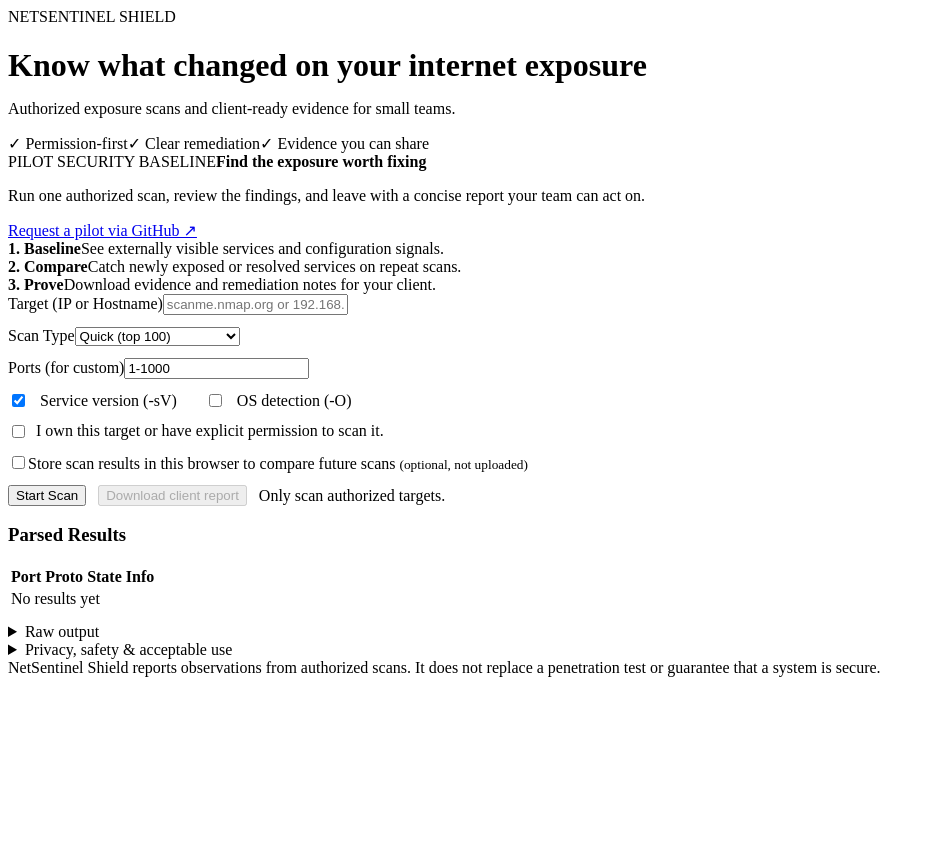
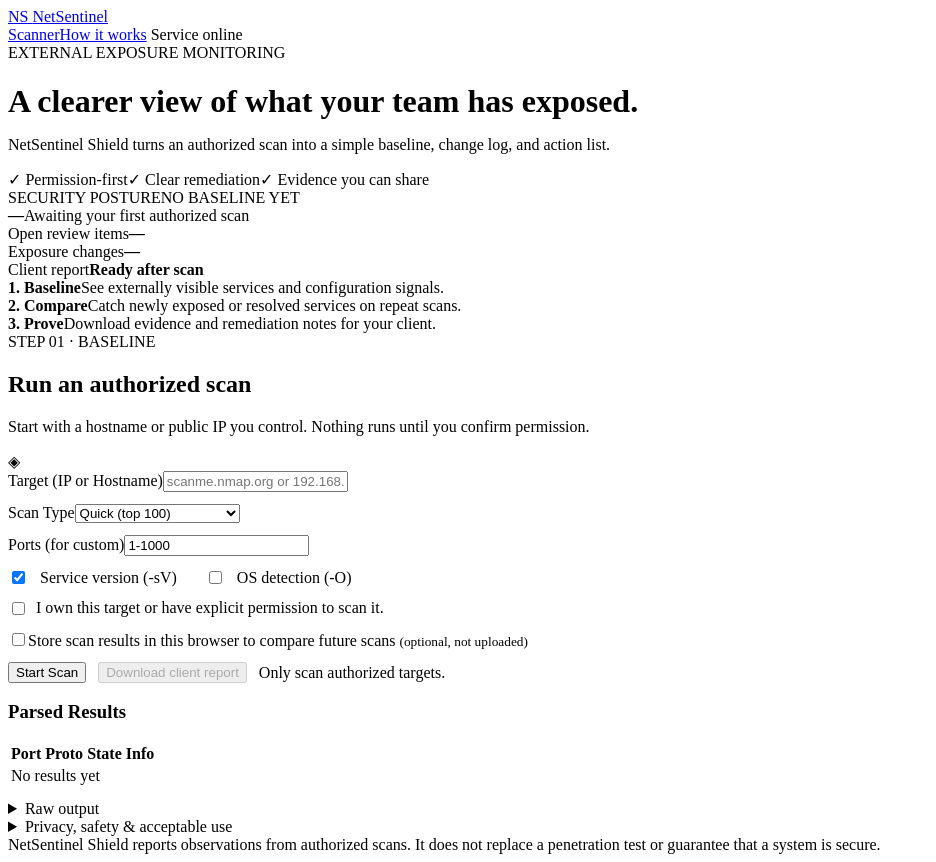
Before and after one commit to Mango1504/Network-Scanner, a React (Vite) app in the folder Network Scanner/frontend/: page / in a window 1280 px wide. Shown: the whole page, without its empty margins (0-936 px from the left). Before the commit the page ends 800 px from the top, so only its background shows below. Built offline with nearby package versions, Linux system fonts and the light colour scheme; the HTML template or start-up script is replaced by a standard one.

Commit message:
Redesign Shield product experience

```diff
--- a/Network Scanner/frontend/src/App.jsx
+++ b/Network Scanner/frontend/src/App.jsx
@@ -4,26 +4,29 @@
 export default function App() {
   return (
     <div className="container">
+      <nav className="topbar"><a className="brand" href="/">NS <span>NetSentinel</span></a><div className="nav-links"><a href="#scanner">Scanner</a><a href="#how-it-works">How it works</a><span className="status-pill"><i></i> Service online</span></div></nav>
       <header className="hero">
         <div>
-          <div className="eyebrow">NETSENTINEL SHIELD</div>
-          <h1 style={{marginBottom:8}}>Know what changed on your internet exposure</h1>
-          <p className="subtitle">Authorized exposure scans and client-ready evidence for small teams.</p>
+          <div className="eyebrow">EXTERNAL EXPOSURE MONITORING</div>
+          <h1 style={{marginBottom:8}}>A clearer view of what your team has exposed.</h1>
+          <p className="subtitle">NetSentinel Shield turns an authorized scan into a simple baseline, change log, and action list.</p>
           <div className="trust-row"><span>✓ Permission-first</span><span>✓ Clear remediation</span><span>✓ Evidence you can share</span></div>
         </div>
-        <div className="offer-card">
-          <span className="offer-label">PILOT SECURITY BASELINE</span>
-          <strong>Find the exposure worth fixing</strong>
-          <p>Run one authorized scan, review the findings, and leave with a concise report your team can act on.</p>
-          <a href="https://github.com/Mango1504" target="_blank" rel="noreferrer" className="link-button">Request a pilot via GitHub ↗</a>
+        <div className="posture-card">
+          <div className="posture-top"><span>SECURITY POSTURE</span><span className="muted-label">NO BASELINE YET</span></div>
+          <div className="posture-score"><strong>—</strong><span>Awaiting your first authorized scan</span></div>
+          <div className="posture-line"><i></i><span>Open review items</span><b>—</b></div>
+          <div className="posture-line"><i></i><span>Exposure changes</span><b>—</b></div>
+          <div className="posture-line"><i></i><span>Client report</span><b>Ready after scan</b></div>
         </div>
       </header>
-      <div className="product-grid">
+      <div className="product-grid" id="how-it-works">
         <div className="product-point"><b>1. Baseline</b><span>See externally visible services and configuration signals.</span></div>
         <div className="product-point"><b>2. Compare</b><span>Catch newly exposed or resolved services on repeat scans.</span></div>
         <div className="product-point"><b>3. Prove</b><span>Download evidence and remediation notes for your client.</span></div>
       </div>
-      <div className="card">
+      <div className="card scanner-card" id="scanner">
+        <div className="card-heading"><div><span className="step-label">STEP 01 · BASELINE</span><h2>Run an authorized scan</h2><p>Start with a hostname or public IP you control. Nothing runs until you confirm permission.</p></div><div className="shield-mark">◈</div></div>
         <NetworkScanner />
       </div>
       <footer className="footer-note">NetSentinel Shield reports observations from authorized scans. It does not replace a penetration test or guarantee that a system is secure.</footer>
--- a/Network Scanner/frontend/src/styles.css
+++ b/Network Scanner/frontend/src/styles.css
@@ -1,24 +1,44 @@
 html,body,#root { height: 100%; }
-body { font-family: Inter, ui-sans-serif, system-ui, -apple-system, "Segoe UI", Roboto, "Helvetica Neue", Arial; margin:0; background:#f6f7fb; color:#0f172a; }
-.container { max-width: 1000px; margin: 36px auto; padding: 24px; }
-.hero { display:grid; grid-template-columns:1.45fr .85fr; gap:28px; align-items:start; margin-bottom:22px; }
-.card { background: white; padding: 18px; border-radius: 12px; box-shadow: 0 6px 18px rgba(12,12,12,0.06); }
-.eyebrow { color:#2563eb; font-size:12px; font-weight:800; letter-spacing:.14em; }
-h1 { font-size: clamp(28px, 5vw, 44px); letter-spacing:-.04em; margin-top:8px; }
-.subtitle { color:#64748b; margin:0 0 22px; font-size:16px; }
+body { font-family: Inter, ui-sans-serif, system-ui, -apple-system, "Segoe UI", Roboto, "Helvetica Neue", Arial; margin:0; background:linear-gradient(180deg,#f4f7fb 0%,#f8fafc 60%); color:#0f172a; }
+.container { max-width: 1160px; margin: 0 auto; padding: 22px 28px 32px; }
+.topbar { display:flex; align-items:center; justify-content:space-between; margin-bottom:72px; }
+.brand { color:#0f172a; text-decoration:none; font-weight:800; letter-spacing:-.03em; display:flex; align-items:center; gap:9px; }
+.brand::first-letter { color:#2563eb; }
+.brand span { font-weight:700; }
+.nav-links { display:flex; align-items:center; gap:24px; font-size:13px; }
+.nav-links a { color:#64748b; text-decoration:none; }
+.status-pill { background:#ecfdf5; border:1px solid #bbf7d0; color:#166534; border-radius:999px; padding:7px 10px; font-weight:700; }
+.status-pill i { display:inline-block; width:6px; height:6px; border-radius:50%; background:#22c55e; margin:0 6px 1px 0; }
+.hero { display:grid; grid-template-columns:1.35fr .85fr; gap:56px; align-items:center; margin-bottom:38px; }
+.eyebrow, .step-label { color:#2563eb; font-size:11px; font-weight:800; letter-spacing:.14em; }
+h1 { font-size: clamp(38px, 5.4vw, 66px); line-height:1.04; letter-spacing:-.065em; margin-top:12px; max-width:720px; }
+.subtitle { color:#64748b; margin:0 0 24px; font-size:17px; line-height:1.55; max-width:610px; }
 .trust-row { display:flex; gap:14px; flex-wrap:wrap; color:#475569; font-size:13px; }
-.offer-card { background:#0f172a; color:white; padding:20px; border-radius:14px; box-shadow:0 12px 28px rgba(15,23,42,.16); }
-.offer-label { color:#93c5fd; font-size:11px; font-weight:800; letter-spacing:.12em; }
-.offer-card strong { display:block; font-size:21px; margin:10px 0 8px; }
-.offer-card p { color:#cbd5e1; line-height:1.5; font-size:14px; }
-.link-button { display:inline-block; background:#60a5fa; color:#07111f; padding:10px 13px; border-radius:8px; text-decoration:none; font-weight:700; font-size:13px; }
+.posture-card { background:#101b35; color:white; padding:22px; border-radius:18px; box-shadow:0 18px 45px rgba(15,23,42,.18); position:relative; overflow:hidden; }
+.posture-card::after { content:""; position:absolute; width:180px; height:180px; border-radius:50%; border:1px solid rgba(147,197,253,.16); right:-55px; top:-65px; box-shadow:0 0 0 18px rgba(147,197,253,.04),0 0 0 36px rgba(147,197,253,.025); }
+.posture-top { display:flex; justify-content:space-between; color:#93c5fd; font-size:10px; font-weight:800; letter-spacing:.12em; }
+.muted-label { color:#94a3b8; font-size:9px; }
+.posture-score { display:flex; align-items:end; gap:12px; margin:28px 0 24px; }
+.posture-score strong { font-size:64px; line-height:.8; letter-spacing:-.08em; }
+.posture-score span { color:#cbd5e1; font-size:12px; max-width:125px; line-height:1.35; }
+.posture-line { display:flex; align-items:center; gap:10px; border-top:1px solid rgba(148,163,184,.18); padding:13px 0 0; margin-top:13px; font-size:12px; color:#cbd5e1; }
+.posture-line i { width:7px; height:7px; border-radius:50%; background:#64748b; }
+.posture-line b { margin-left:auto; color:#94a3b8; font-size:11px; font-weight:600; }
+.card { background: white; padding: 24px; border-radius: 18px; box-shadow: 0 10px 30px rgba(15,23,42,0.06); border:1px solid #e7edf5; }
+.scanner-card { scroll-margin-top:20px; }
+.card-heading { display:flex; justify-content:space-between; border-bottom:1px solid #eef2f7; padding-bottom:20px; margin-bottom:22px; }
+.card-heading h2 { margin:7px 0 5px; font-size:24px; letter-spacing:-.035em; }
+.card-heading p { margin:0; color:#64748b; font-size:13px; }
+.shield-mark { width:42px; height:42px; display:grid; place-items:center; border-radius:12px; background:#eff6ff; color:#2563eb; font-size:22px; }
 .product-grid { display:grid; grid-template-columns:repeat(3,1fr); gap:12px; margin-bottom:16px; }
 .product-point { background:rgba(255,255,255,.72); border:1px solid #e6e9ef; border-radius:10px; padding:13px; }
 .product-point b, .product-point span { display:block; }
 .product-point b { color:#0f3d73; margin-bottom:4px; }
 .product-point span { color:#64748b; font-size:13px; line-height:1.4; }
-.input, textarea, select { width:100%; padding:10px 12px; border-radius:8px; border:1px solid #e6e9ef; }
-.btn { background:#0f172a; color:white; padding:10px 14px; border-radius:999px; border:none; cursor:pointer; }
+.input, textarea, select { width:100%; padding:12px 13px; margin-top:7px; border-radius:9px; border:1px solid #dce4ef; box-sizing:border-box; background:#fbfdff; color:#0f172a; }
+.input:focus, select:focus { outline:3px solid #dbeafe; border-color:#60a5fa; }
+.btn { background:#2563eb; color:white; padding:11px 16px; border-radius:9px; border:none; cursor:pointer; font-weight:700; box-shadow:0 5px 12px rgba(37,99,235,.18); }
+.btn:disabled { opacity:.5; cursor:not-allowed; box-shadow:none; }
 .small { font-size:13px; color:#64748b; }
 .privacy-choice { display:flex; gap:8px; align-items:flex-start; color:#475569; font-size:13px; }
 .privacy-choice small { color:#64748b; }
@@ -38,5 +58,5 @@
 .change-row.closed b { color:#15803d; }
 .change-row small { color:#64748b; }
 @media (max-width: 640px) { .container { margin:12px auto; padding:14px; } .summary-grid { grid-template-columns:1fr; } .change-row { grid-template-columns:1fr 1fr; } .change-row small { grid-column:1 / -1; } }
-@media (max-width: 760px) { .hero, .product-grid { grid-template-columns:1fr; } }
+@media (max-width: 760px) { .container { padding:18px 16px 28px; } .topbar { margin-bottom:44px; } .nav-links a { display:none; } .hero, .product-grid { grid-template-columns:1fr; } .hero { gap:28px; } h1 { font-size:46px; } }
 .footer-note { color:#64748b; font-size:12px; text-align:center; margin:16px auto 4px; max-width:700px; line-height:1.5; }
```
